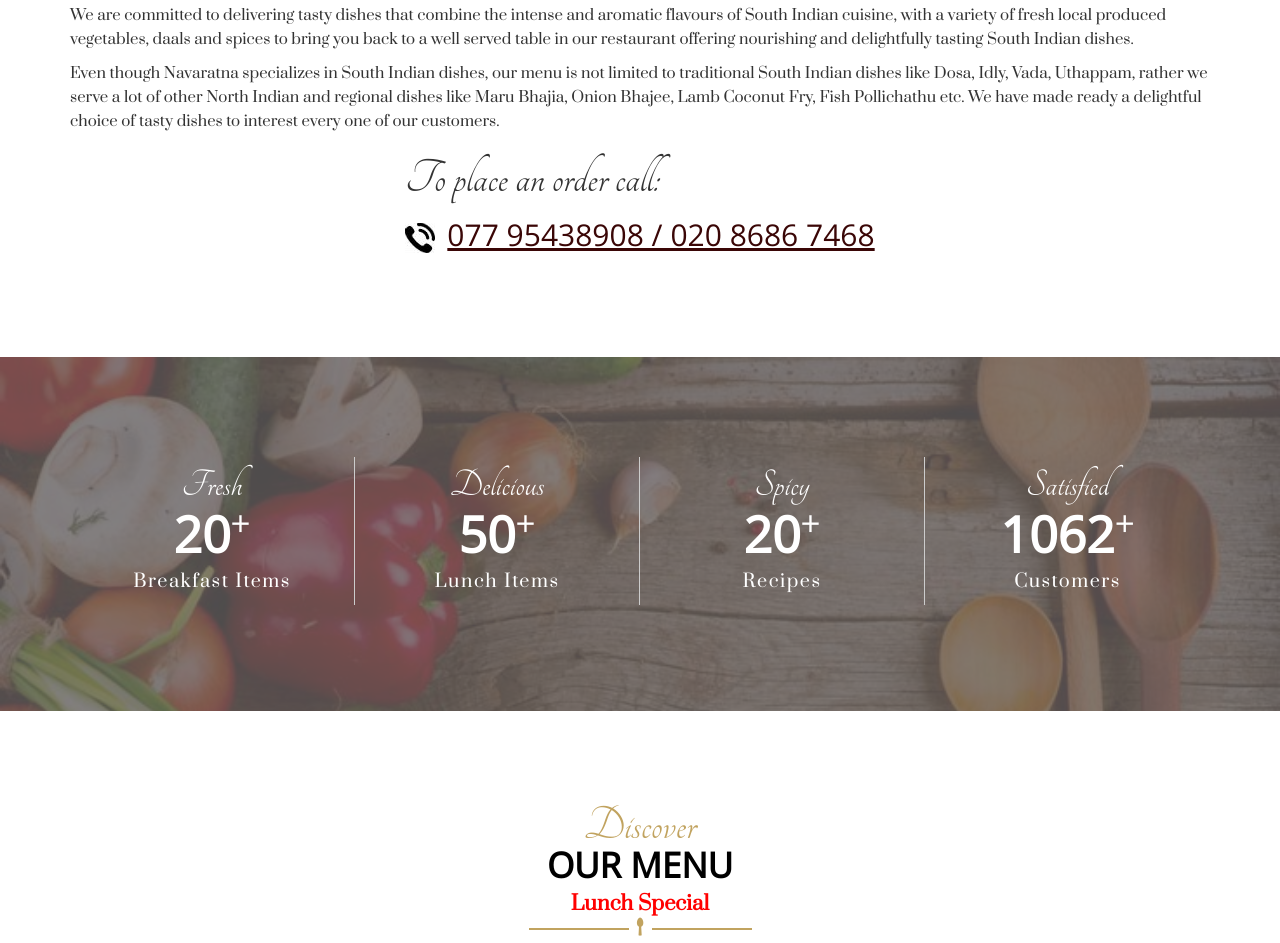
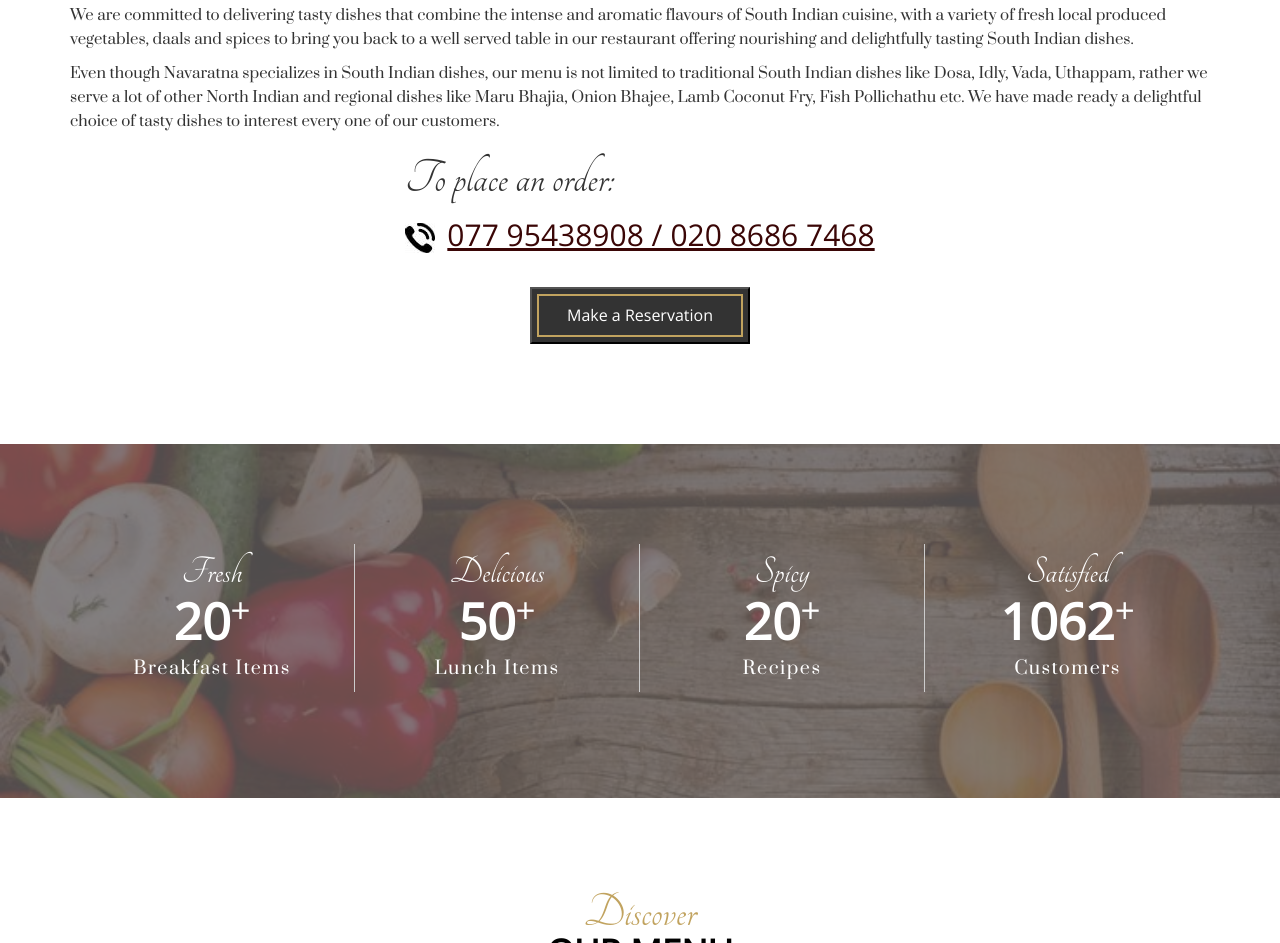
Before and after one commit to pravin27/pravin27.github.io, a plain HTML site: page index.html in a window 1280 px wide. Shown: the part 1270-2213 px from the top of the page. Drawn offline with nearby package versions, Linux system fonts and the light colour scheme; files whose address does not match are found by name.

Commit message:
Reservation changes

```diff
--- a/index.html
+++ b/index.html
@@ -285,8 +285,13 @@
 
                   </div>
                   <div class="callHere">
-                    <p>To place an order call: <span><img src="assets/img/call.jpg" alt="img">077 95438908 / 020 8686
+                    <p>To place an order:
+                      <span><img src="assets/img/call.jpg" alt="img">077 95438908 / 020 8686
                         7468</span> </p>
+                      <div class="makeReserv" style="display: flex; justify-content: center; margin-top: 30px;">
+                        <button class=" mu-readmore-btn " style="background: #333333; color: white;" onclick="redirectReservation()">Make a Reservation
+                        </button>
+                      </div>
                   </div>
                 </div>
                 <!--<div class="col-md-6">
```
